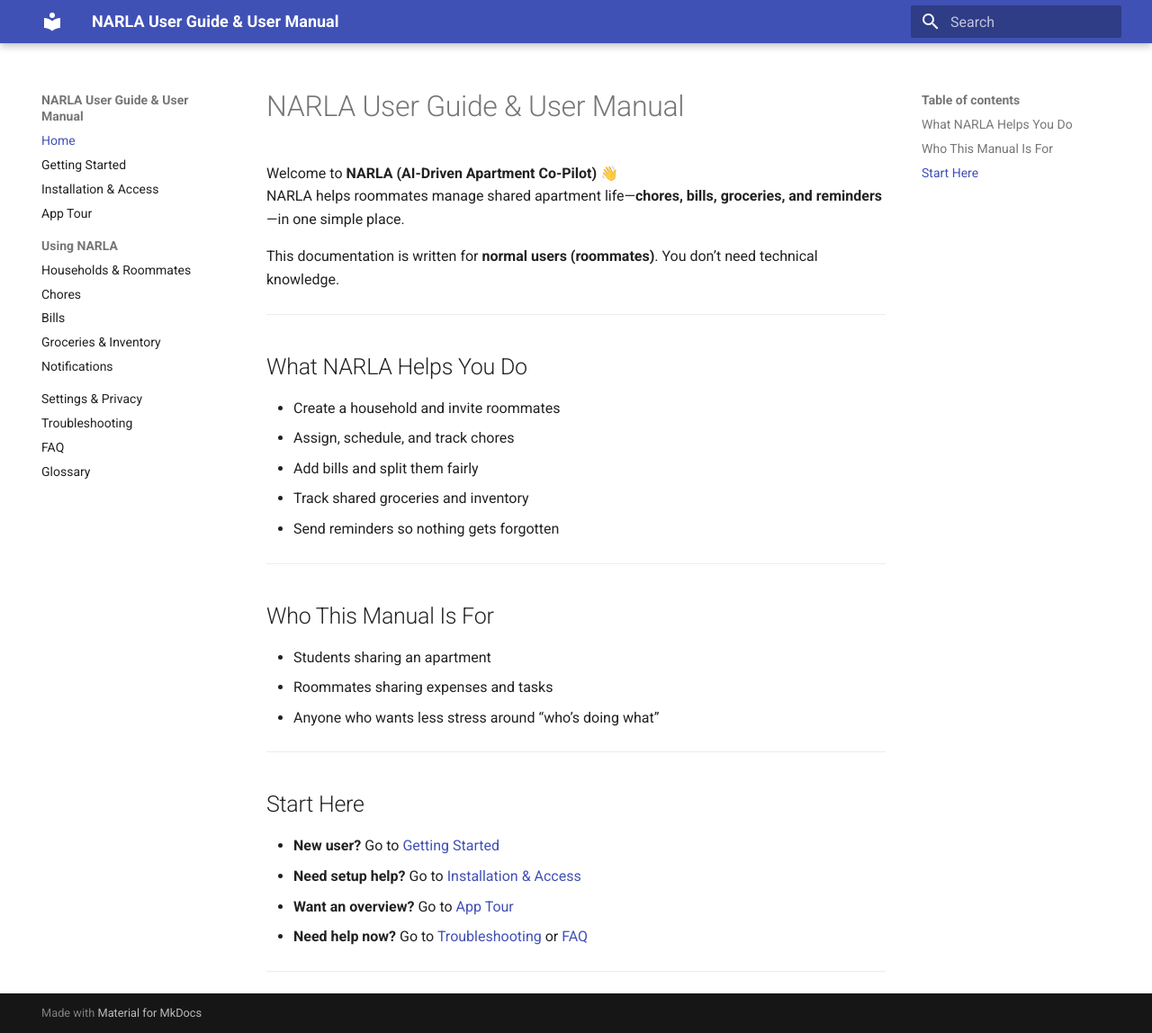
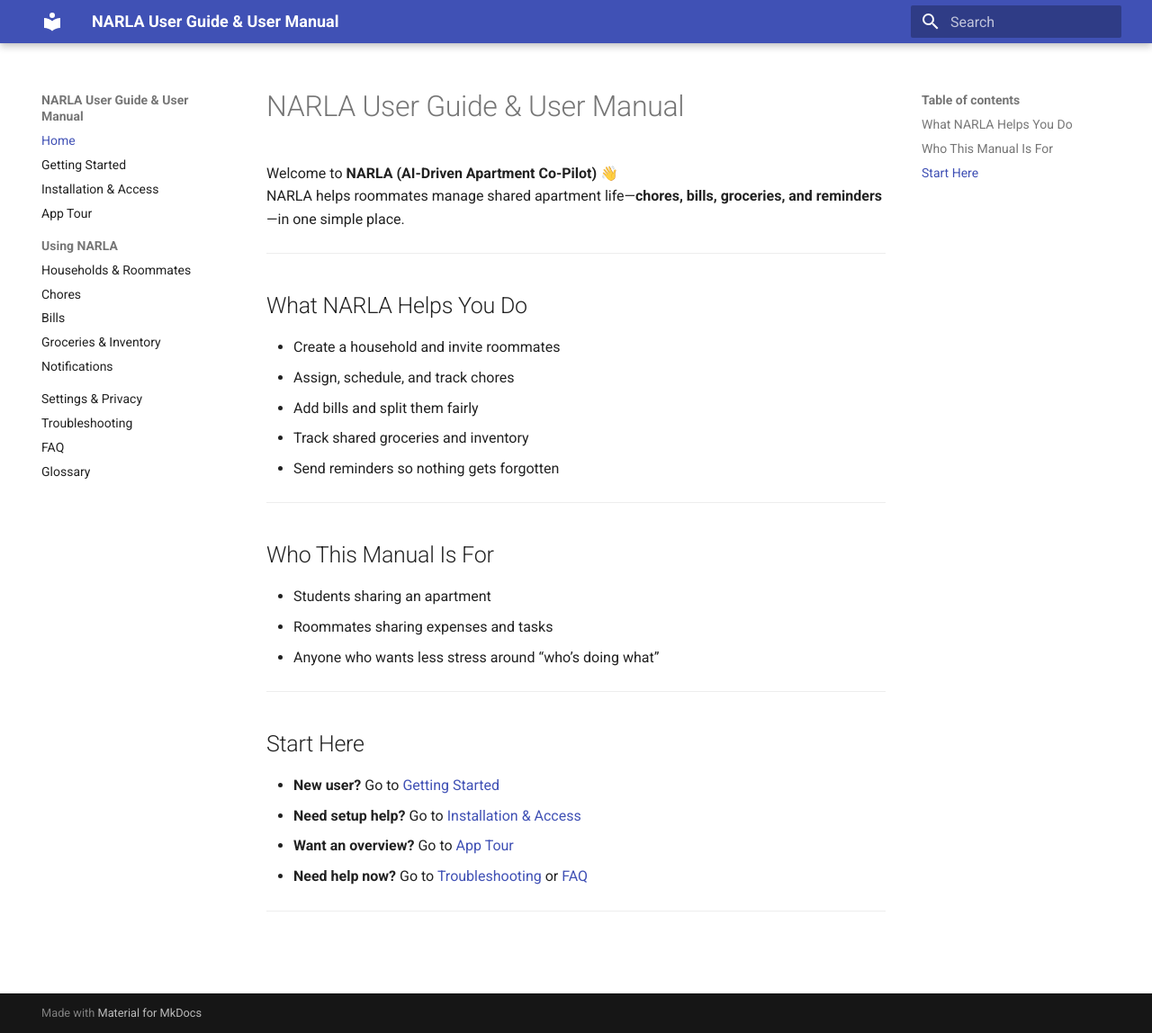
Before and after one commit to leninnr/Senior-Design, an MkDocs documentation site: the page built from docs/index.md, in a window 1280 px wide and 1148 px high. Shown: the whole window at 90% size. Built offline with MkDocs 1.6.1 and Material for MkDocs 9.7.7, drawn with Linux system fonts in a browser that asks for light colours.

Commit message:
Updated user document

```diff
--- a/docs/index.md
+++ b/docs/index.md
@@ -2,8 +2,6 @@
 
 Welcome to **NARLA (AI-Driven Apartment Co-Pilot)** 👋
 NARLA helps roommates manage shared apartment life—**chores, bills, groceries, and reminders**—in one simple place.
-
-This documentation is written for **normal users (roommates)**. You don’t need technical knowledge.
 
 ---
 
```
